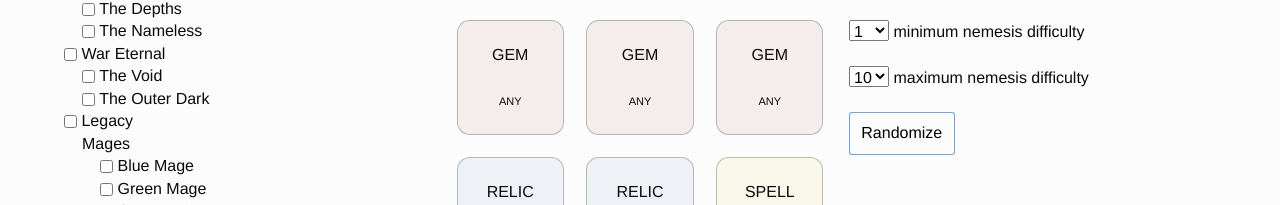
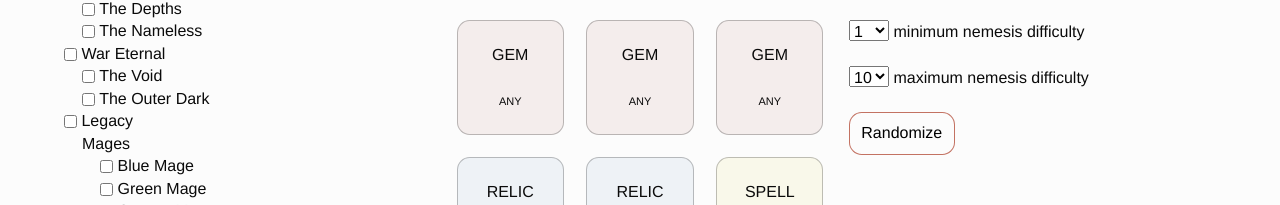
Before and after one commit to Susurrus-LLC/aeons-end-randomizer, a React (Create React App) app: page / in a window 1280 px wide. Shown: the part 162-367 px from the top of the page. Built offline with nearby package versions, Linux system fonts and the light colour scheme.

Commit message:
Update button styles

```diff
--- a/src/styles/global.sass
+++ b/src/styles/global.sass
@@ -85,11 +85,11 @@ button
   font-family: $font
   font-size: $ms1 * 1rem
   cursor: pointer
-  border: 1px solid transparentize(darken($blu, 0.15), 0.3)
+  border: 1px solid transparentize(darken($red, 0.15), 0.3)
   background: none
   background-color: darken($white, 0.05)
   padding: $lnht * 0.5rem
-  border-radius: 3px
+  border-radius: $msa0 * 1rem
   &:hover
     background-color: darken($white, 2)
   &:active
```
